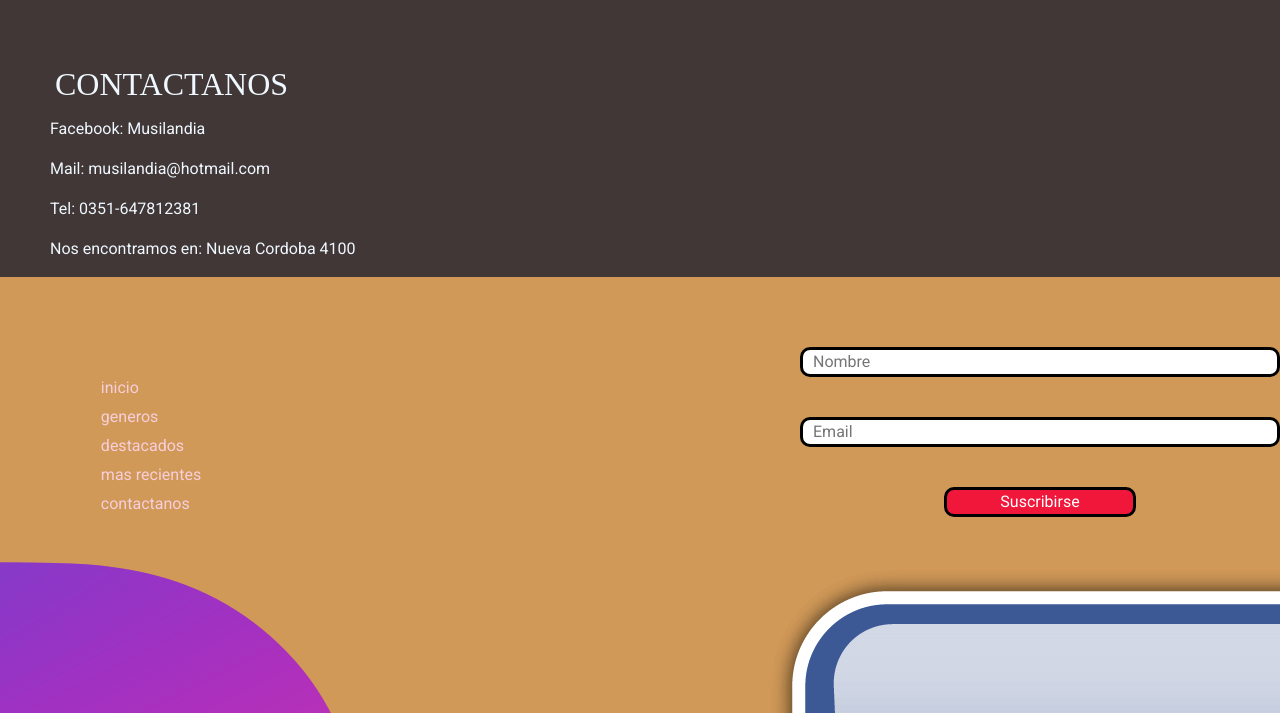
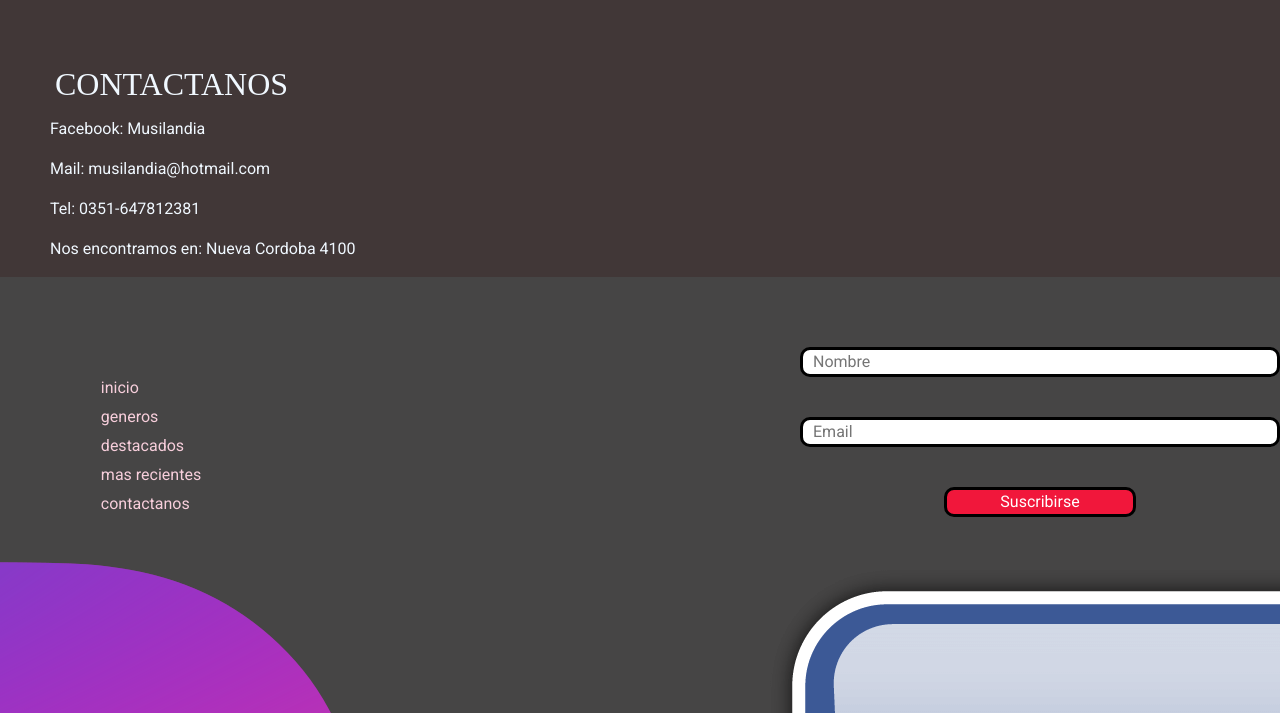
Before and after one commit to ayerebeca95/Musilandia, a website: page index.html in a window 1280 px wide. Shown: the part 3580-4293 px from the top of the page. Drawn offline with nearby package versions, Linux system fonts and the light colour scheme.

Commit message:
Cambie footer

```diff
--- a/scss/_footer.scss
+++ b/scss/_footer.scss
@@ -1,5 +1,5 @@
 .footer {
-    background-color: rgb(209, 153, 88);
+    background-color: #464545;
     padding: 20px 0px;
 
     &Row {
@@ -45,7 +45,9 @@
 
             &:focus {
                 background-color: bisque;
-            }  /* Hace que cambie de color al seleccionar */
+            }
+
+            /* Hace que cambie de color al seleccionar */
         }
 
         input[type="submit"] {
@@ -59,8 +61,6 @@
 
 
     }
-
-
 
     &Social {
         width: 100%;
@@ -80,4 +80,5 @@
     }
 
 
+
 }
```
Also changed, not shown: css/styles.css.
